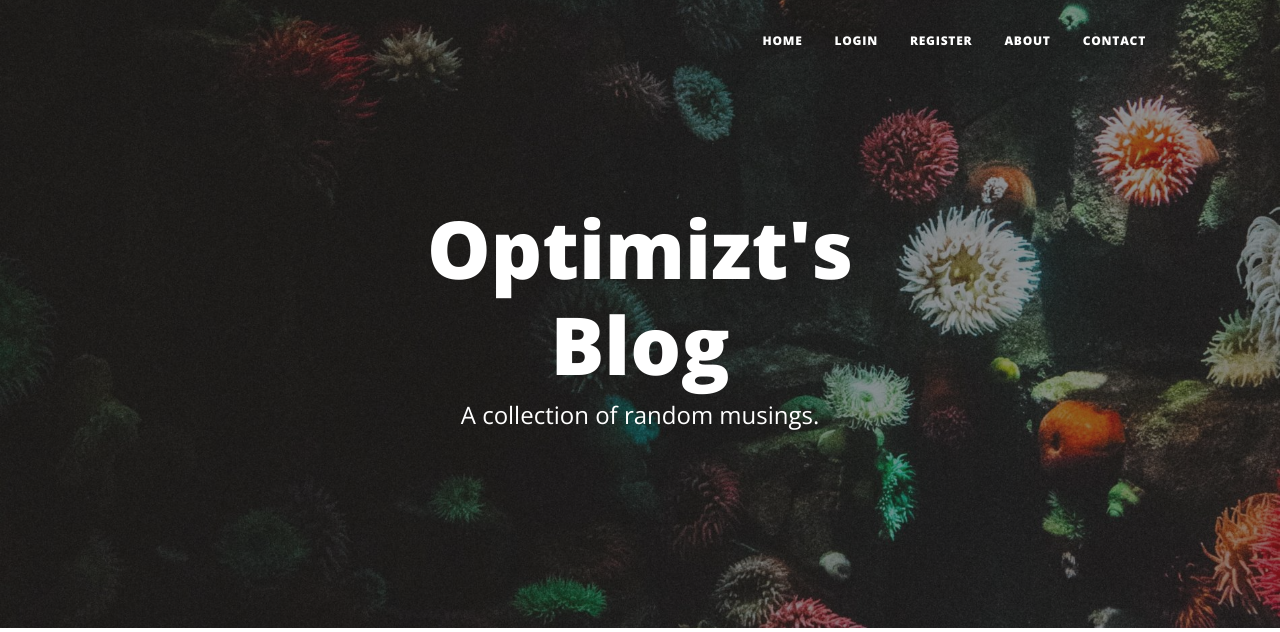
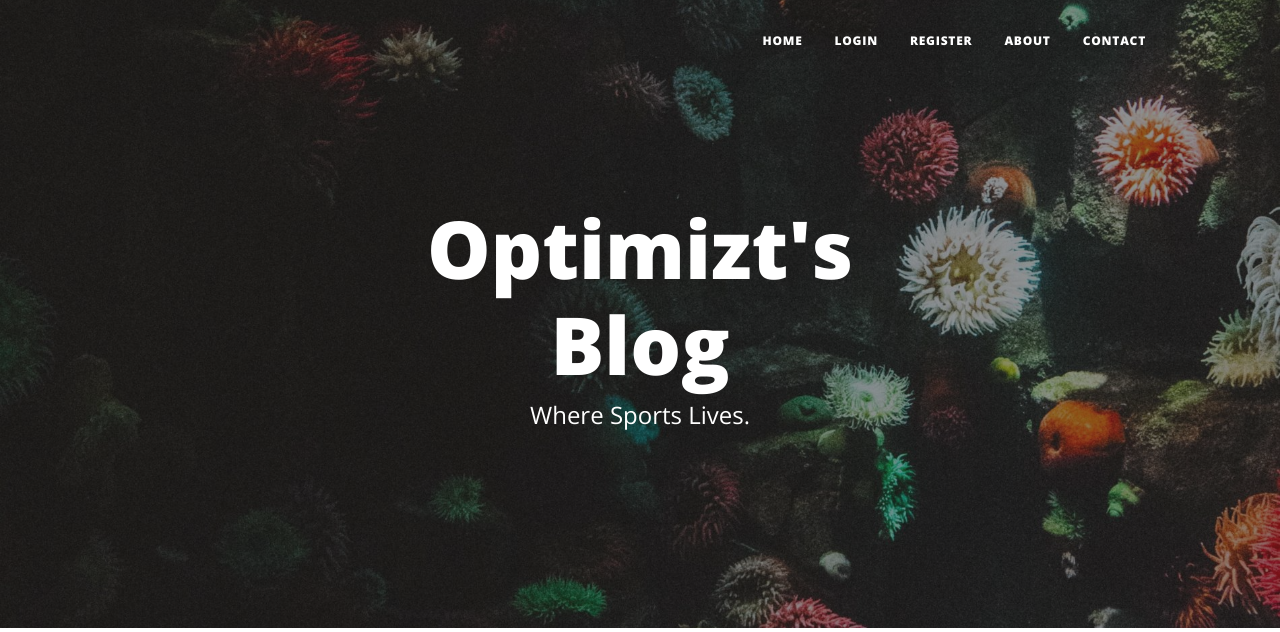
Before and after one commit to optimizt561/optiblog, a Flask app: page / in a window 1280 px wide. Shown: the top 632 px of the page. Run offline with Flask 3, Linux system fonts and the light colour scheme; data comes from the database, SQL or seed files in the repository; some libraries are stand-ins or nearby versions.

Commit message:
Update index.html

```diff
--- a/templates/index.html
+++ b/templates/index.html
@@ -10,7 +10,7 @@
       <div class="col-md-10 col-lg-8 col-xl-7">
         <div class="site-heading">
           <h1>Optimizt's Blog</h1>
-          <span class="subheading">A collection of random musings.</span>
+          <span class="subheading">Where Sports Lives.</span>
         </div>
       </div>
     </div>
```
